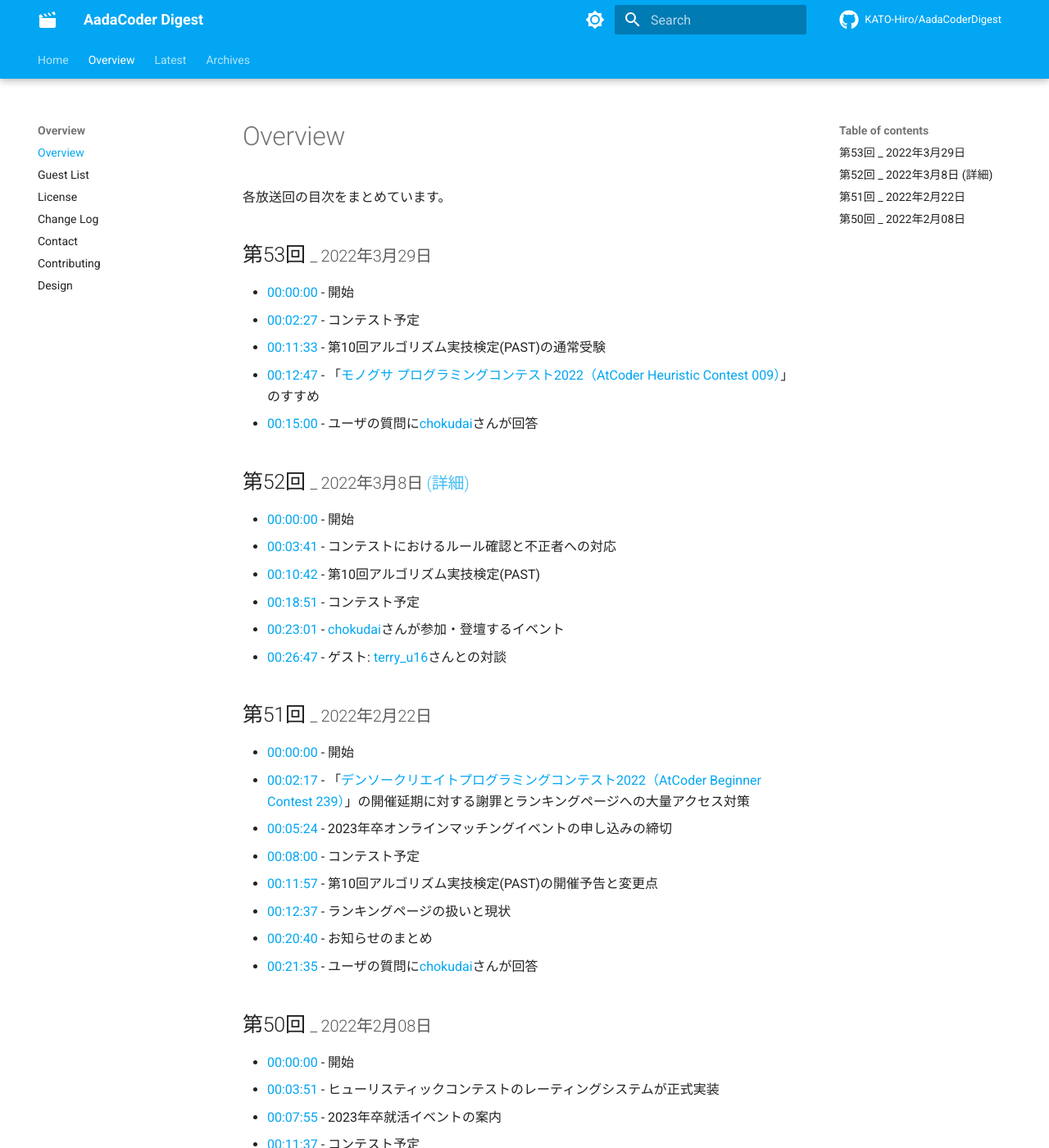
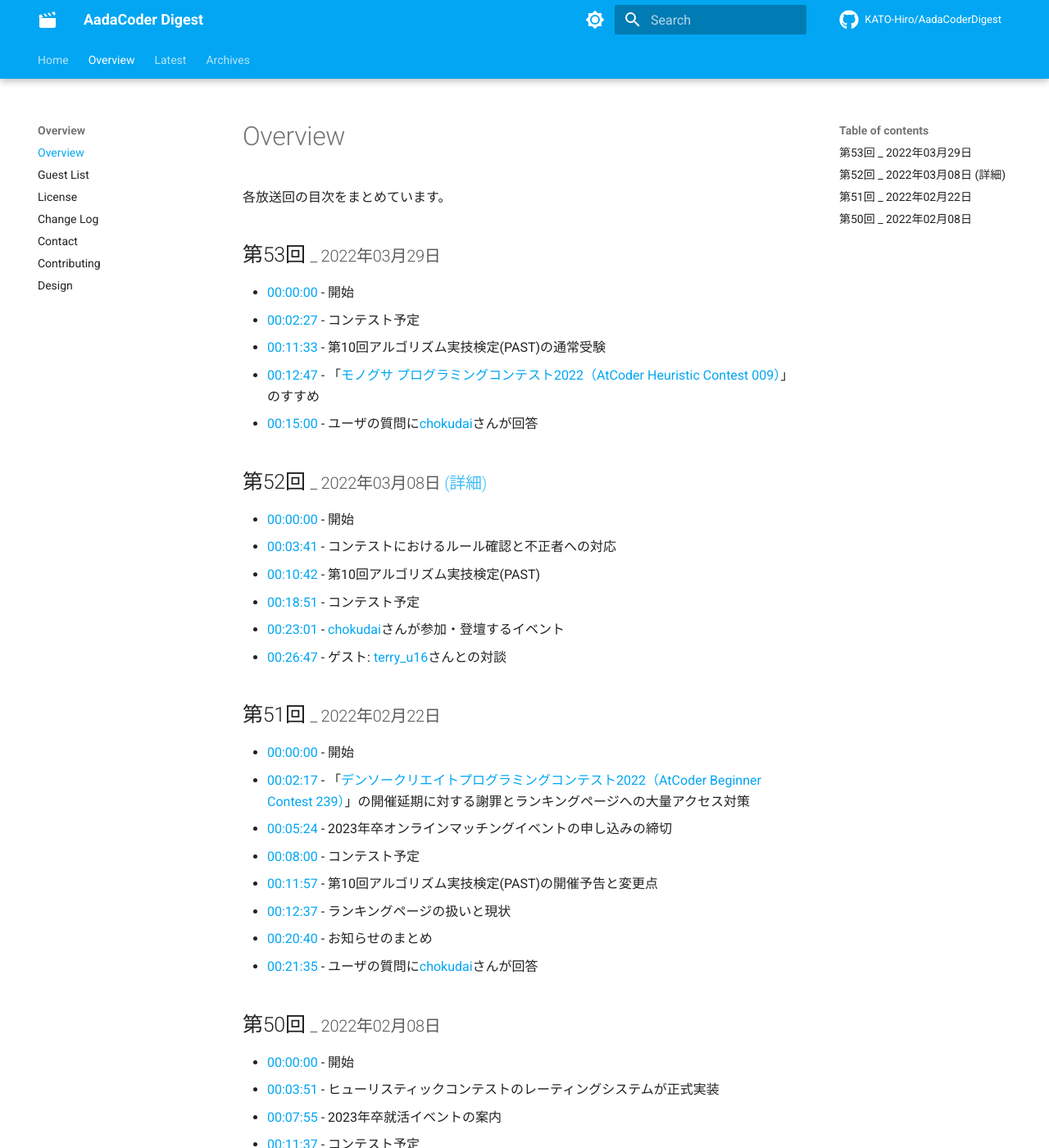
Before and after one commit to KATO-Hiro/AadaCoderDigest, an MkDocs documentation site: the page built from docs/overview/overview.md, in a window 1280 px wide and 1400 px high. Shown: the whole window at 82% size. Built offline with MkDocs 1.6.1 and Material for MkDocs 9.7.7, drawn with Linux system fonts in a browser that asks for light colours; comment, search, counter and statistics services are not loaded.

Commit message:
:books: Fix format (#26)

```diff
--- a/docs/details/archives/2022/52nd.md
+++ b/docs/details/archives/2022/52nd.md
@@ -1 +1 @@
-# 第52回 <small>_ 2022年3月8日</small>
+# 第52回 <small>_ 2022年03月08日</small>
--- a/docs/overview/overview.md
+++ b/docs/overview/overview.md
@@ -2,7 +2,7 @@
 
 各放送回の目次をまとめています。
 
-## 第53回 <small>_ 2022年3月29日 </small>
+## 第53回 <small>_ 2022年03月29日 </small>
 
 - [00:00:00](https://youtu.be/TqIhioUzmmc?t=0){.internal-link target=_blank} - 開始
 - [00:02:27](https://youtu.be/TqIhioUzmmc?t=147){.internal-link target=_blank} - コンテスト予定
@@ -10,7 +10,7 @@
 - [00:12:47](https://youtu.be/TqIhioUzmmc?t=767){.internal-link target=_blank} - 「[モノグサ プログラミングコンテスト2022（AtCoder Heuristic Contest 009）](https://atcoder.jp/contests/ahc009){.internal-link target=_blank}」のすすめ
 - [00:15:00](https://youtu.be/TqIhioUzmmc?t=900){.internal-link target=_blank} - ユーザの質問に[chokudai](https://atcoder.jp/users/chokudai){.internal-link target=_blank}さんが回答
 
-## 第52回 <small>_ 2022年3月8日 [(詳細)](https://kato-hiro.github.io/AadaCoderDigest/details/archives/2022/52nd)</small>
+## 第52回 <small>_ 2022年03月08日 [(詳細)](https://kato-hiro.github.io/AadaCoderDigest/details/archives/2022/52nd)</small>
 
 - [00:00:00](https://youtu.be/ht5lVjxEzqo?t=0){.internal-link target=_blank} - 開始
 - [00:03:41](https://youtu.be/ht5lVjxEzqo?t=221){.internal-link target=_blank} - コンテストにおけるルール確認と不正者への対応
@@ -19,7 +19,7 @@
 - [00:23:01](https://youtu.be/ht5lVjxEzqo?t=1381){.internal-link target=_blank} - [chokudai](https://atcoder.jp/users/chokudai){.internal-link target=_blank}さんが参加・登壇するイベント
 - [00:26:47](https://youtu.be/ht5lVjxEzqo?t=1607){.internal-link target=_blank} - ゲスト: [terry_u16](https://atcoder.jp/users/terry_u16){.internal-link target=_blank}さんとの対談
 
-## 第51回 <small>_ 2022年2月22日 </small>
+## 第51回 <small>_ 2022年02月22日 </small>
 
 - [00:00:00](https://youtu.be/Q-RHzagU6OM?t=0){.internal-link target=_blank} - 開始
 - [00:02:17](https://youtu.be/Q-RHzagU6OM?t=137){.internal-link target=_blank} - 「[デンソークリエイトプログラミングコンテスト2022（AtCoder Beginner Contest 239）](https://atcoder.jp/contests/abc239){.internal-link target=_blank}」の開催延期に対する謝罪とランキングページへの大量アクセス対策
@@ -30,7 +30,7 @@
 - [00:20:40](https://youtu.be/Q-RHzagU6OM?t=1240){.internal-link target=_blank} - お知らせのまとめ
 - [00:21:35](https://youtu.be/Q-RHzagU6OM?t=1295){.internal-link target=_blank} - ユーザの質問に[chokudai](https://atcoder.jp/users/chokudai){.internal-link target=_blank}さんが回答
 
-## 第50回 <small>_ 2022年2月08日 </small>
+## 第50回 <small>_ 2022年02月08日 </small>
 
 - [00:00:00](https://youtu.be/qmsNsMakZoo?t=0){.internal-link target=_blank} - 開始
 - [00:03:51](https://youtu.be/qmsNsMakZoo?t=231){.internal-link target=_blank} - ヒューリスティックコンテストのレーティングシステムが正式実装
```
